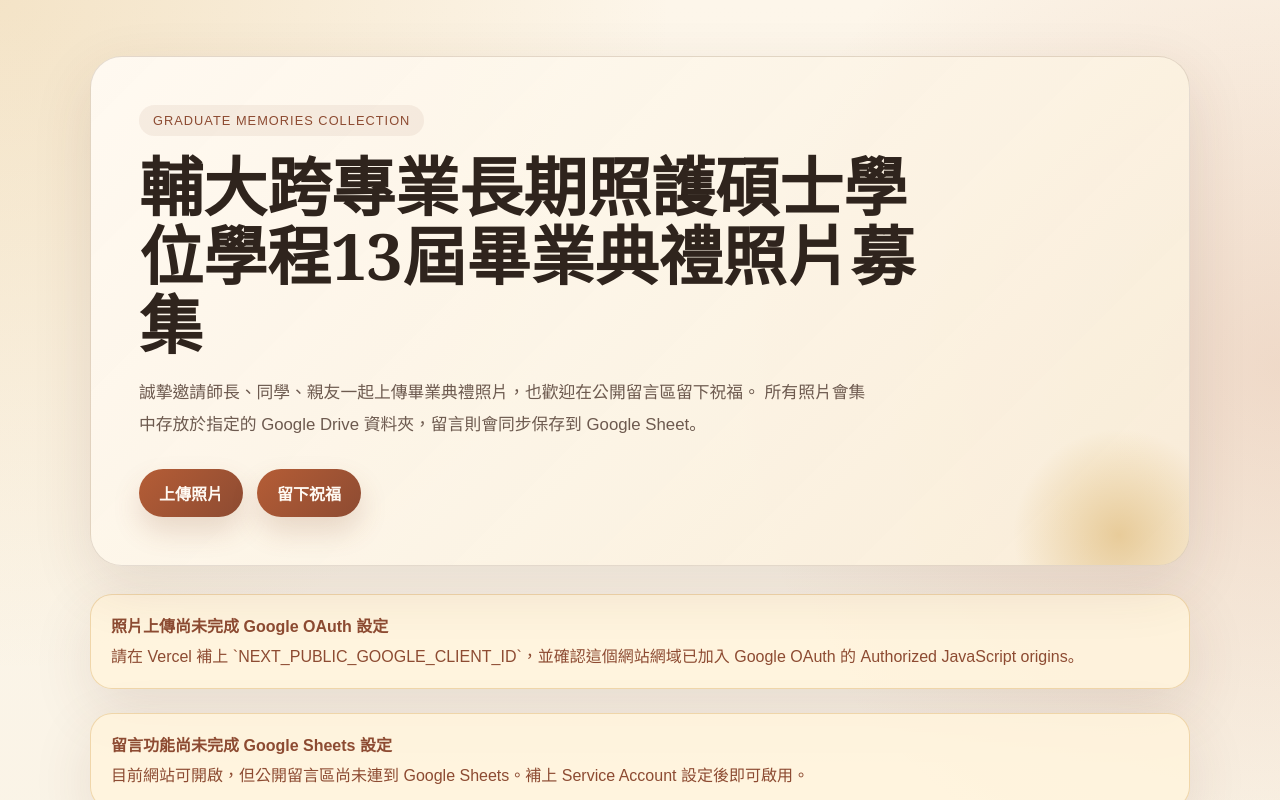
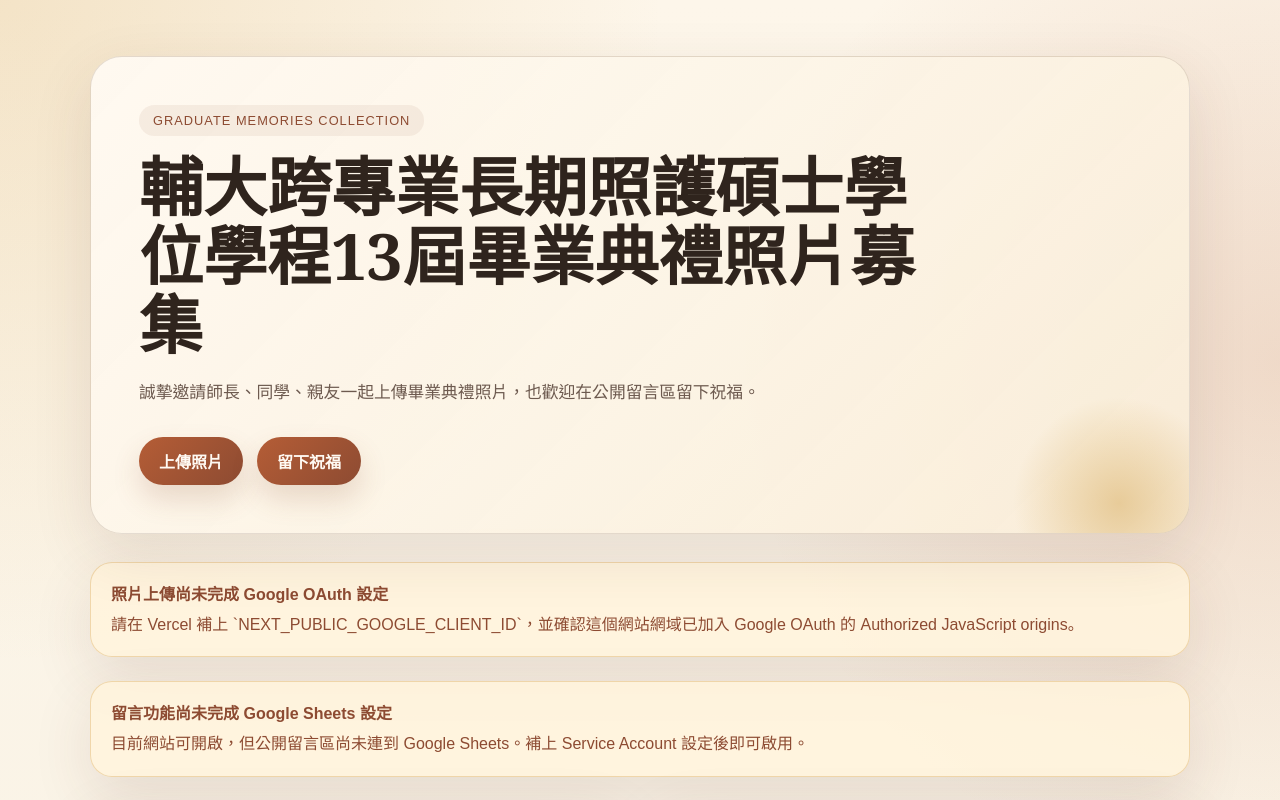
Before and after one commit to Hungchenyu0926/fju-graduation-photo-collection, a Next.js app: page / in a window 1280 px wide. Shown: the top 800 px of the page. Built offline with nearby package versions, Linux system fonts and the light colour scheme; no server answers.

Commit message:
Trim homepage intro copy

```diff
--- a/components/celebration-board.tsx
+++ b/components/celebration-board.tsx
@@ -321,7 +321,6 @@ export default function CelebrationBoard({
         <h1>{title}</h1>
         <p>
           誠摯邀請師長、同學、親友一起上傳畢業典禮照片，也歡迎在公開留言區留下祝福。
-          所有照片會集中存放於指定的 Google Drive 資料夾，留言則會同步保存到 Google Sheet。
         </p>
         <div className={styles.heroLinks}>
           <a href="#upload">上傳照片</a>
```
